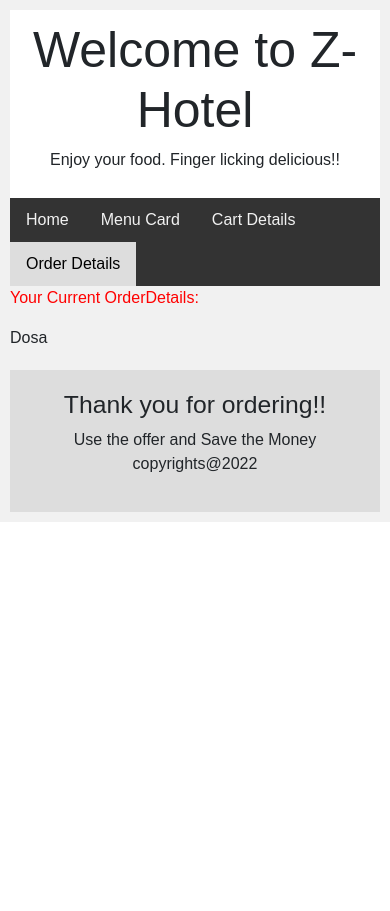
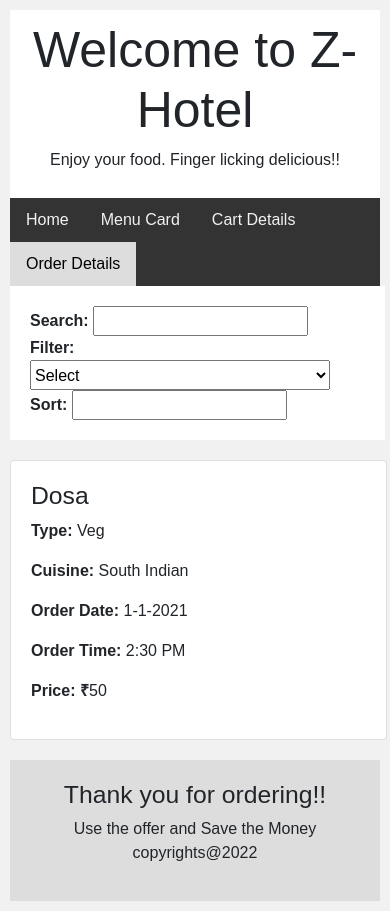
Before and after one commit to Sidhu23695/food-ordering-app, a React (Create React App) app: page /order-details in a window 390 px wide. Before the commit the page ends 844 px from the top, so only its background shows below. Built offline with nearby package versions, Linux system fonts and the light colour scheme.

Commit message:
updated the cart page

```diff
--- a/src/Reducers/index.js
+++ b/src/Reducers/index.js
@@ -104,15 +104,17 @@ const reducer = (state = INITIAL_STATE, action) => {
             };
 
         case EMPTY_CART:
-            let updatedMenu = JSON.parse(JSON.stringify(action.payload));
+            let updatedMenu = JSON.parse(JSON.stringify(action.payload.menuDetails));
             updatedMenu = updatedMenu.map(menu => {
                 menu.COUNT = 0;
                 return menu;
             });
+            const orderDetails = state.orderDetails.concat(action.payload.orderDetails);
             return {
                 ...state,
                 cartDetails: [],
                 menuDetails: updatedMenu,
+                orderDetails,
             };
 
             default: return state;
--- a/src/components/MenuDetails/MenuDetails.js
+++ b/src/components/MenuDetails/MenuDetails.js
@@ -1,4 +1,5 @@
 import { connect } from "react-redux";
+import { useNavigate } from "react-router-dom";
 
 import {
     updateCartDetails,
@@ -7,6 +8,8 @@ import {
 import './MenuDetails.scss';
 
 function MenuDetails(props) {
+
+    const navigate = useNavigate();
 
     const { menuDetails, isCart } = props;
 
@@ -66,8 +69,39 @@ function MenuDetails(props) {
         }
     }
 
+    const getDateAndTime = (isDate) => {
+        const today = new Date();
+        const date = today.getDate() + '-' + (today.getMonth() +1 ) + '-' + today.getFullYear();
+        let hours = today.getHours();
+        let minutes = today.getMinutes();
+        const ampm = hours >= 12 ? 'PM' : 'AM';
+        hours = hours % 12;
+        hours = hours ? hours : 12;
+        minutes = minutes < 10 ? '0' + minutes : minutes;
+        const time = hours + ':' + minutes + ' ' + ampm;
+        return isDate ? date : time;
+    }
+
     const placeOrder = () => {
-        props.emptyCartDetails(menuDetails);
+        const selectedMenuDetails = menuDetails.filter(menu => menu.COUNT > 0);
+        const orderDetails = selectedMenuDetails.map((order, i) => {
+            const obj = {
+                ITEMNAME: order.NAME,
+                TYPE: order.TYPE,
+                CUISINE: order.CUISINE,
+                PRICE: order.PRICE,
+                ORDER_DATE: getDateAndTime(true),
+                ORDER_TIME: getDateAndTime(false),
+            }
+            return obj;
+        })
+        console.log('orderDetails', orderDetails);
+        const returnVal = {
+            menuDetails,
+            orderDetails
+        }
+        props.emptyCartDetails(returnVal);
+        navigate("/order-details");
     }
 
     return (
--- a/src/components/OrderDetails/OrderDetails.js
+++ b/src/components/OrderDetails/OrderDetails.js
@@ -1,20 +1,71 @@
+import { useState } from 'react';
 import { connect } from "react-redux";
 
-// import {
-//   increaseCounter,
-//   decreaseCounter,
-// } from "../../Actions/index";
 import './OrderDetails.scss';
 
 function OrderDetails(props) {
     const { orderDetails } = props;
+    const [orderDatas, updateorderDatas] = useState(orderDetails);
+    const [veganSort, updateVeganSort] = useState('');
+
+    const filterByVegan = (event) => {
+        updateVeganSort(event.target.value);
+        let orderDatas = orderDetails.filter((order, i) => order.TYPE === event.target.value);
+        updateorderDatas(orderDatas);
+    };
+
+    const orderCard = (order, index) => {
+        return (
+            <div key={index} className="card">
+                <h2>{order.ITEMNAME}</h2>
+                <p>
+                    <b>Type:</b> {order.TYPE}
+                </p>
+                <p>
+                    <b>Cuisine:</b> {order.CUISINE}
+                </p>
+                <p>
+                    <b>Order Date:</b> {order.ORDER_DATE}
+                </p>
+                <p>
+                    <b>Order Time:</b> {order.ORDER_TIME}
+                </p>
+                <p>
+                    <b>Price: ₹</b>{order.PRICE}
+                </p>
+            </div>
+        )
+    };
 
     return (
         <div className="OrderDetails">
-            <p className="test">Your Current OrderDetails: </p>
-            {orderDetails.map((menu, i) =>
-                <p key={i}>{menu.ITEMNAME}</p>
-            )}
+            <div className="row">
+                <div className="leftcolumn">
+                    <div className="filterDiv">
+                        <span className="filterGroup">
+                            <b>Search:</b>&nbsp;
+                            <input type="text" />
+                        </span>
+                        <span className="filterGroup">
+                            <b>Filter:</b>&nbsp;
+                            <select className="selectStyle" onChange={(e) => filterByVegan(e)}>
+                                <option>Select</option>
+                                <option value="Veg" selected={veganSort === 'Veg'}>Veg</option>
+                                <option value="Non-Veg" selected={veganSort === 'Non-Veg'}>Non-Veg</option>
+                            </select>
+                        </span>
+                        <span className="filterGroup">
+                            <b>Sort:</b>&nbsp;
+                            <input type="text" />
+                        </span>
+                    </div>
+                </div>
+                <div className="leftcolumn">
+                    {orderDatas.map((order, i) =>
+                        orderCard(order, i)
+                    )}
+                </div>
+            </div>
         </div>
     );
 }
--- a/src/components/OrderDetails/OrderDetails.scss
+++ b/src/components/OrderDetails/OrderDetails.scss
@@ -1,5 +1,60 @@
-$bgColor: red;
+.OrderDetails {
+    .card {
+        background-color: white;
+        padding: 20px;
+        margin-top: 20px;
+        width: 20% !important;
+        margin-top: 20px;
+        margin-right: 65px;
+    }
+    .fullCard {
+        width: 100% !important;
+        margin-right: 10px;
+    }
 
-.OrderDetails .test {
-    color: $bgColor;
+    .fakeimg {
+        background-color: #aaa;
+        background-image: url('https://www.shopvy.in/manage/uploads/cp_categorise/20191120181037-2019-11-20cp_categorise181030.png');
+        width: 100%;
+        padding: 20px;
+    }
+
+    @media screen and (max-width: 600px) {
+        .card {
+            width: 100% !important;
+            padding: 20px;
+            margin-right: 0px;
+        }
+    }
+
+    .leftcolumn {
+        float: left;
+        width: 100%;
+        display: flex;
+        flex-direction: row;
+        padding-right: 5px;
+        flex-wrap: wrap;
+    }
+
+    .placeOrderButton {
+        background-color: #4cbb59;
+        border-radius: 20px;
+        height: 50px;
+        width: 150px;
+    }
+
+    .filterGroup {
+        padding-right: 25px;
+    }
+
+    .filterDiv {
+        padding: 20px;
+        background-color: white;
+        width: 99.5%;
+    }
+
+    .selectStyle {
+        width: 300px;
+        height: 30px;
+    }
 }
```
Lines whose indentation alone changed are shown as unchanged.
